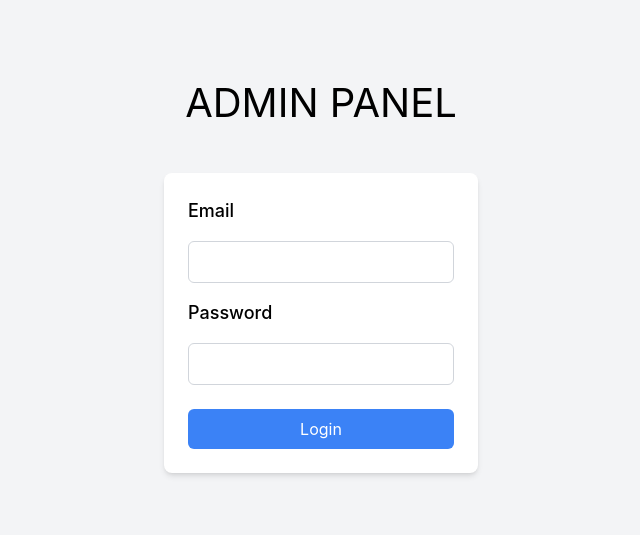
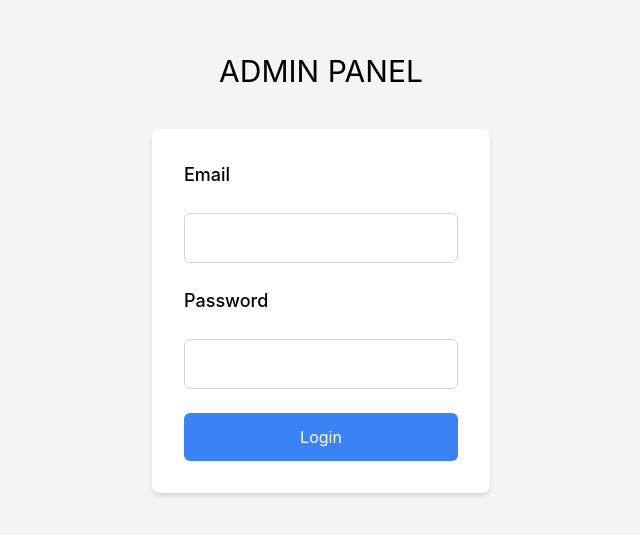
Before and after one commit to forhappiness12s12/Cloths-shopping-tool-admin-panel, a React (Create React App) app: page / in a window 1280 px wide. Shown: the part 151-686 px from the top of the page, without its empty margins (319-959 px from the left). Built offline with nearby package versions, Linux system fonts and the light colour scheme.

Commit message:
18th commit

```diff
--- a/src/Imagediplay.js
+++ b/src/Imagediplay.js
@@ -67,6 +67,32 @@ const ImageDisplay = ({ onLogout }) => {
       .storage
       .from(fabricname) // Use the correct bucket name from fabricname
       .upload(filePath, selectedFile);
+
+    setUploading(false);
+
+    if (error) {
+      console.error('Error uploading file:', error);
+      return;
+    }
+
+    console.log('File uploaded:', data);
+
+    // Update the images list with the new image URL
+    const newImageUrl = `https://krvevkxigsdnikvakxjt.supabase.co/storage/v1/object/public/${fabricname}/${filePath}`;
+    setImages((prevImages) => [...prevImages, newImageUrl]);
+  };
+
+  const handleFileChangeAndUpload = async (event) => {
+    const file = event.target.files[0];
+    setSelectedFile(file);
+
+    setUploading(true);
+
+    const filePath = `${file.name}`;
+    const { data, error } = await supabase
+      .storage
+      .from(fabricname) // Use the correct bucket name from fabricname
+      .upload(filePath, file);
 
     setUploading(false);
 
@@ -165,25 +191,18 @@ const ImageDisplay = ({ onLogout }) => {
         </button>
         <button
           onClick={onLogout}
-          className="mt-6 px-4 py-2 bg-gray-800 text-white rounded-md hover:bg-gray-900 transition mb-4"
+          className="mt-6 px-4 py-2 bg-gray-800 text-white rounded-md hover:bg-black transition mb-4"
         >
           Logout
         </button>
       </div>
-      <h1 className="text-3xl font-bold mb-6">Display PNG Images</h1>
+      <h1 className="text-3xl font-bold mb-6">Images Display</h1>
       <div className="mb-6 flex space-x-4">
         <input
           type="file"
-          onChange={handleFileChange}
-          className="block w-full text-sm text-gray-500 file:mr-4 file:py-2 file:px-4 file:rounded-full file:border-0 file:text-sm file:font-semibold file:bg-blue-50 file:text-blue-700 hover:file:bg-blue-100"
+          onChange={handleFileChangeAndUpload}
+
         />
-        <button
-          onClick={handleUpload}
-          className="px-4 py-2 bg-blue-500 text-white rounded-md hover:bg-blue-600 transition"
-          disabled={uploading}
-        >
-          {uploading ? 'Uploading...' : 'Upload'}
-        </button>
       </div>
       <div className="grid grid-cols-1 md:grid-cols-2 lg:grid-cols-3 gap-6">
         {images.length > 0 ? (
--- a/src/Login.js
+++ b/src/Login.js
@@ -19,13 +19,13 @@ const Login = ({ onLogin }) => {
   };
 
   return (
-    <div className="flex flex-col items-center justify-center min-h-screen p-10 bg-gray-100">
-      <div className="text-[40px] mb-10">ADMIN PANEL</div>
-      <form onSubmit={handleLogin} className="bg-white p-6 rounded-lg shadow-md w-full max-w-md">
-        <div className="grid gap-4">
+    <div className="flex flex-col items-center justify-center min-h-screen bg-gray-100">
+      <div className="text-3xl mb-10">ADMIN PANEL</div>
+      <form onSubmit={handleLogin} className="bg-white p-8 rounded-lg shadow-md max-w-md">
+        <div className="grid grid-cols-1 gap-6">
           <label className="block text-lg font-medium">Email</label>
           <input
-            className="w-full p-2 border border-gray-300 rounded-md"
+            className="w-full p-3 border border-gray-300 rounded-md"
             type="email"
             value={email}
             onChange={(e) => setEmail(e.target.value)}
@@ -34,7 +34,7 @@ const Login = ({ onLogin }) => {
 
           <label className="block text-lg font-medium">Password</label>
           <input
-            className="w-full p-2 border border-gray-300 rounded-md"
+            className="w-full p-3 border border-gray-300 rounded-md"
             type="password"
             value={password}
             onChange={(e) => setPassword(e.target.value)}
@@ -44,7 +44,7 @@ const Login = ({ onLogin }) => {
         {error && <p className="mt-4 text-red-500">{error}</p>}
         <button
           type="submit"
-          className="w-full mt-6 p-2 bg-blue-500 text-white rounded-md hover:bg-blue-600 transition-colors"
+          className="w-full mt-6 p-3 bg-blue-500 text-white rounded-md hover:bg-blue-600 transition-colors"
         >
           Login
         </button>
```
